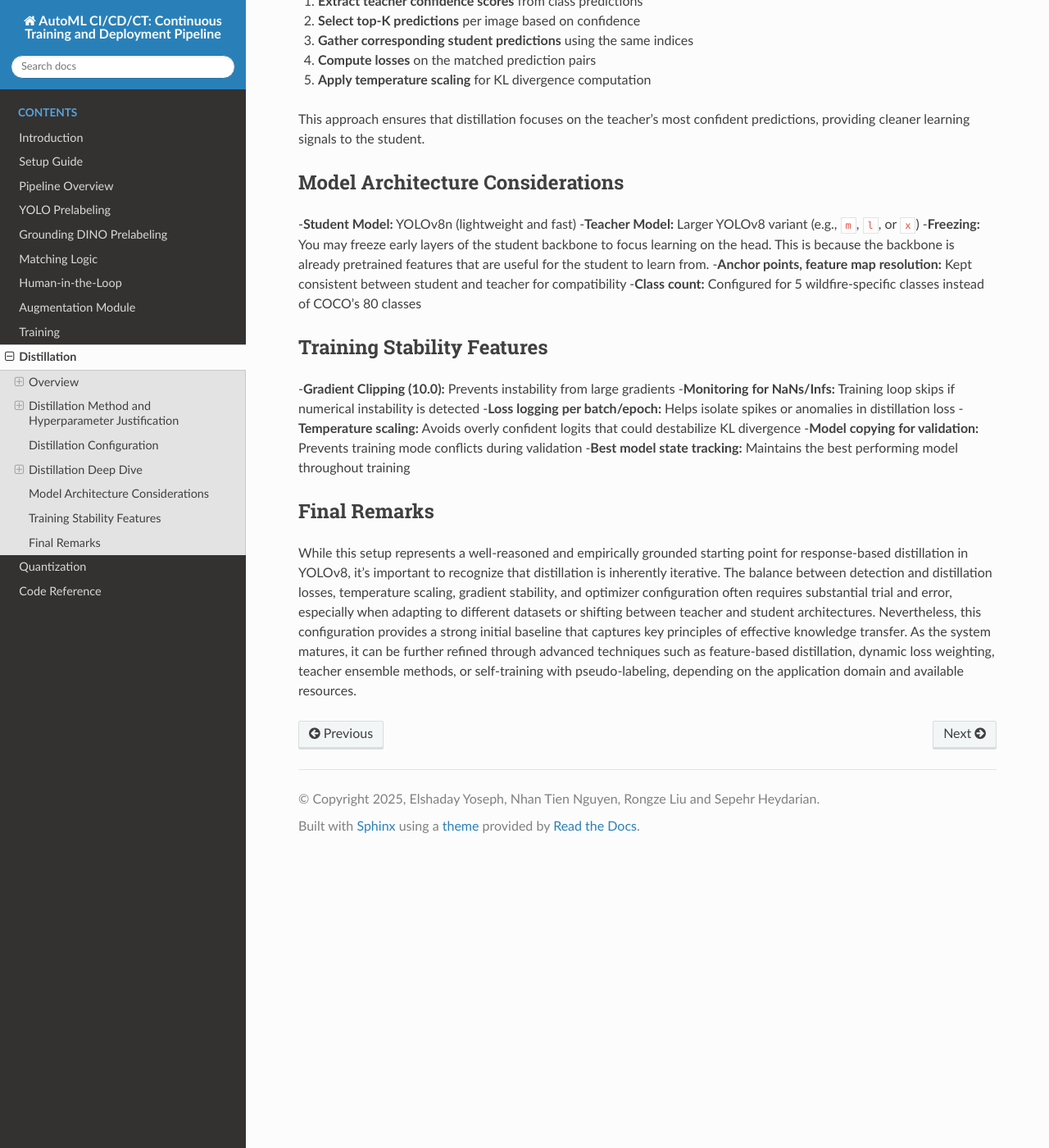
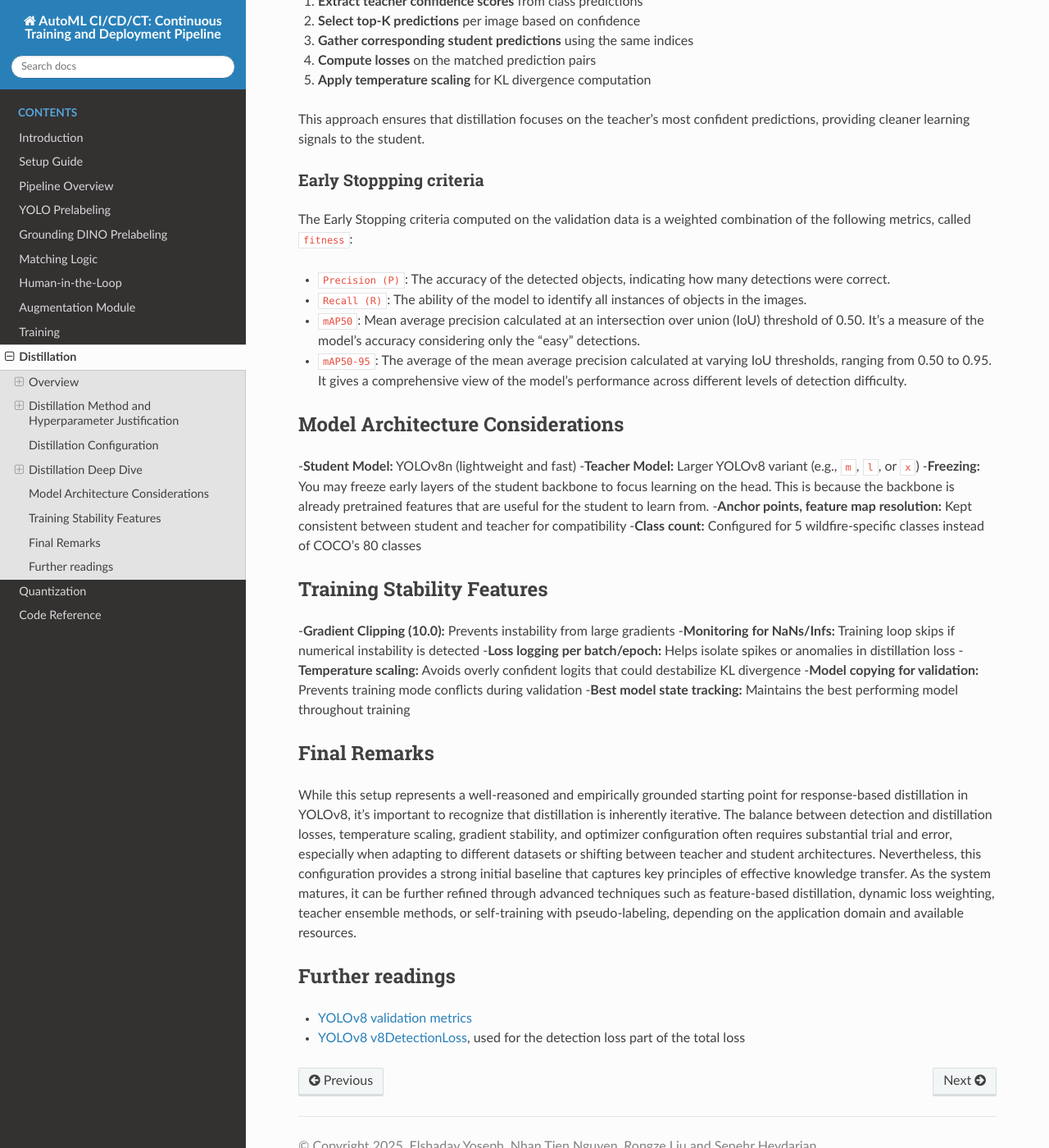
Before and after one commit to Capstone-AutoML/AutoML_Capstone, a Sphinx documentation site: the page built from documentation/source/distillation.md, in a window 1280 px wide and 1400 px high, scrolled down 4450 px. Shown: the whole window at 82% size. Built offline with Sphinx 7.4.7 and the Read the Docs theme 3.1.0, drawn with Linux system fonts in a browser that asks for light colours.

Commit message:
update docs

```diff
--- a/documentation/source/distillation.md
+++ b/documentation/source/distillation.md
@@ -189,6 +189,16 @@ The distillation loss computation follows these steps:
 
 This approach ensures that distillation focuses on the teacher's most confident predictions, providing cleaner learning signals to the student.
 
+### Early Stoppping criteria
+
+The Early Stopping criteria computed on the validation data is a weighted combination of the following metrics, called `fitness`:
+
+- `Precision (P)`: The accuracy of the detected objects, indicating how many detections were correct.
+- `Recall (R)`: The ability of the model to identify all instances of objects in the images.
+- `mAP50`: Mean average precision calculated at an intersection over union (IoU) threshold of 0.50. It's a measure of the model's accuracy considering only the "easy" detections.
+- `mAP50-95`: The average of the mean average precision calculated at varying IoU thresholds, ranging from 0.50 to 0.95. It gives a comprehensive view of the model's performance across different levels of detection difficulty.
+
+
 ## Model Architecture Considerations
 
 -**Student Model:** YOLOv8n (lightweight and fast)
@@ -209,3 +219,8 @@ This approach ensures that distillation focuses on the teacher's most confident
 ## Final Remarks
 
 While this setup represents a well-reasoned and empirically grounded starting point for response-based distillation in YOLOv8, it's important to recognize that distillation is inherently iterative. The balance between detection and distillation losses, temperature scaling, gradient stability, and optimizer configuration often requires substantial trial and error, especially when adapting to different datasets or shifting between teacher and student architectures. Nevertheless, this configuration provides a strong initial baseline that captures key principles of effective knowledge transfer. As the system matures, it can be further refined through advanced techniques such as feature-based distillation, dynamic loss weighting, teacher ensemble methods, or self-training with pseudo-labeling, depending on the application domain and available resources.
+
+## Further readings
+
+- [YOLOv8 validation metrics](https://docs.ultralytics.com/guides/yolo-performance-metrics/#interpreting-the-output)
+- [YOLOv8 v8DetectionLoss](https://docs.ultralytics.com/reference/utils/loss/#ultralytics.utils.loss.v8DetectionLoss), used for the detection loss part of the total loss
```
